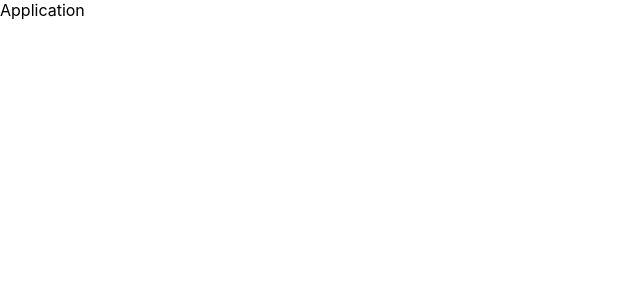
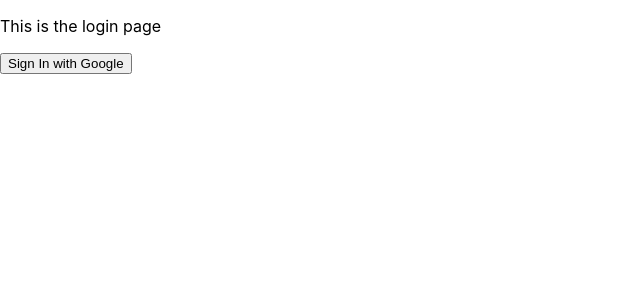
Before and after one commit to John-Kimani/yelp-camp, a React (Create React App) app: page /login in a window 1280 px wide. Shown: the top 300 px of the page, without its empty margins (0-640 px from the left). Built offline with nearby package versions, Linux system fonts and the light colour scheme.

Commit message:
Route: Login and home pages

```diff
--- a/src/Application.tsx
+++ b/src/Application.tsx
@@ -1,10 +1,18 @@
 import React from 'react'
+import { BrowserRouter, Routes, Route } from 'react-router-dom'
+import LoginPage from './pages/Home/Auth/Login'
+import HomePage from './pages/Home/Home'
 
 export interface IApplicationProps {};
 
 const Application = () => {
   return (
-    <div>Application</div>
+    <BrowserRouter>
+    <Routes>
+        <Route path='/' element={<HomePage />} />
+        <Route path='/login' element={<LoginPage />} />
+    </Routes>
+    </BrowserRouter>
   )
 }
 
```
